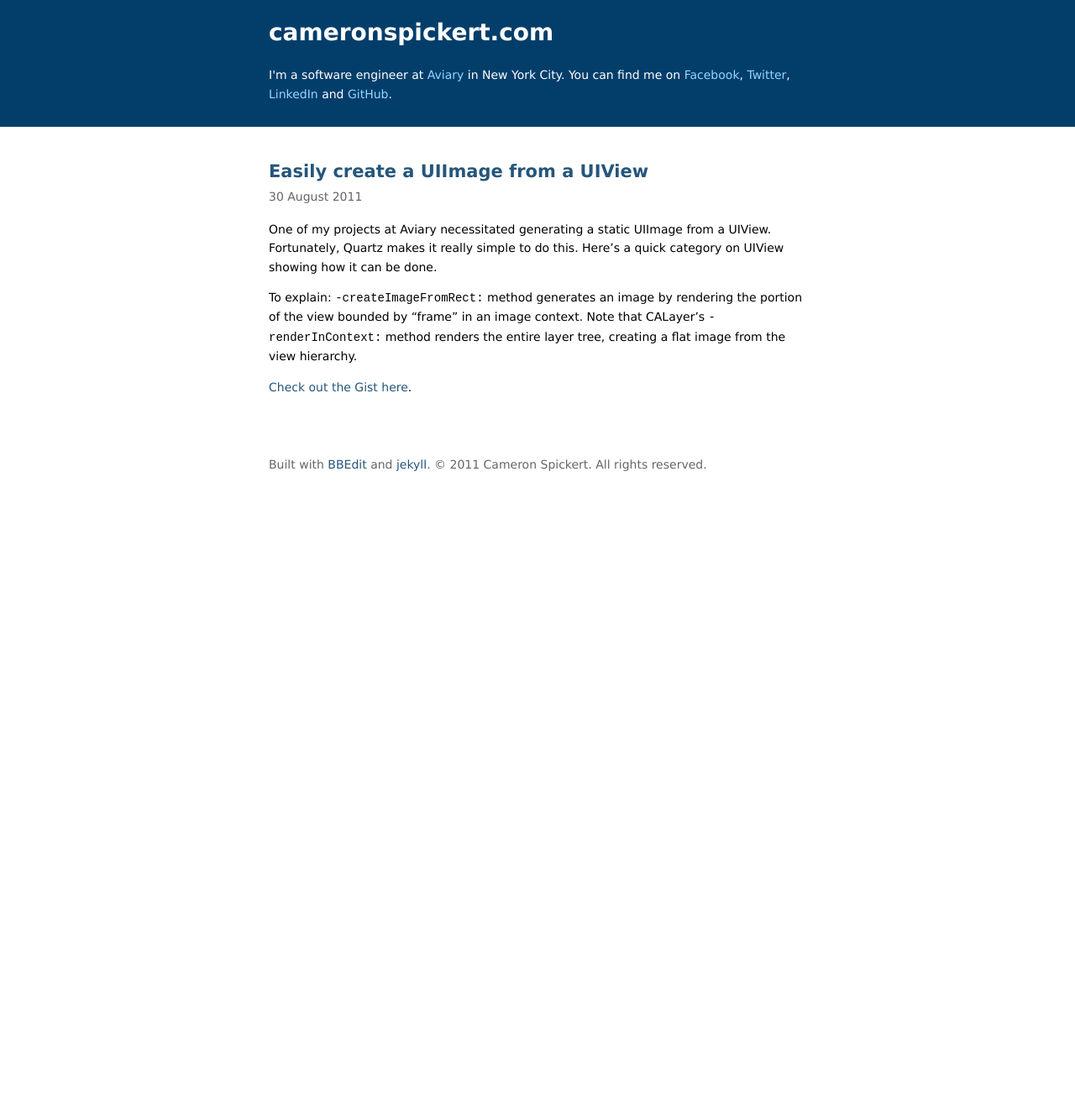
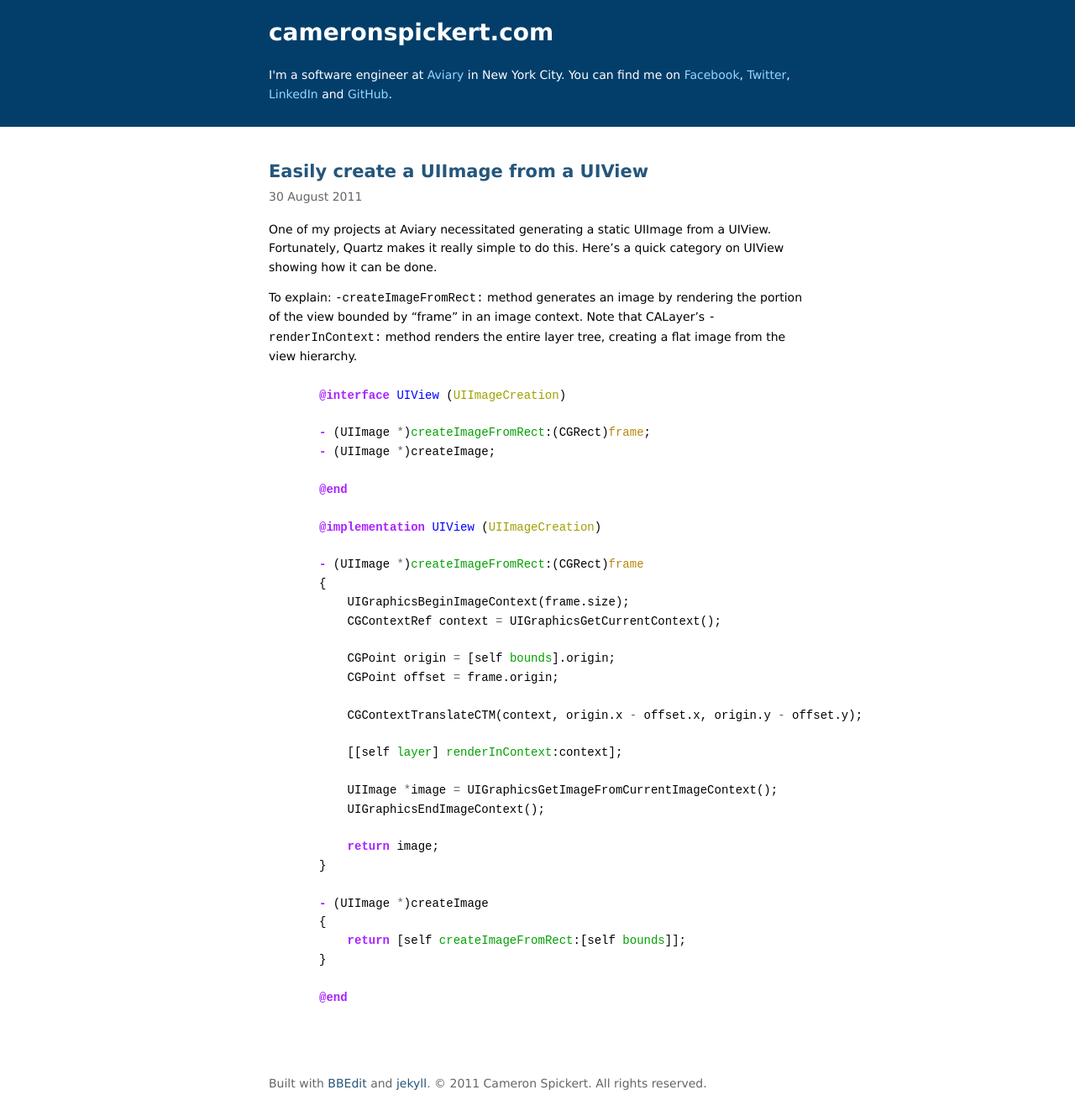
Before and after one commit to cspickert/cspickert.github.io, a Jekyll site: the page built from _posts/2011-08-30-easily-create-a-uiimage-from-a-uiview.markdown, in a window 1280 px wide. Shown: the whole page at 84% size. Built offline with Jekyll 4.4.1, drawn with Linux system fonts in a browser that asks for light colours; before the commit the page ends 900 px from its top, so only the background shows below that.

Commit message:
replaced uiview->uiimage gist with code

```diff
--- a/_posts/2011-08-30-easily-create-a-uiimage-from-a-uiview.markdown
+++ b/_posts/2011-08-30-easily-create-a-uiimage-from-a-uiview.markdown
@@ -7,4 +7,38 @@ One of my projects at Aviary necessitated generating a static UIImage from a UIV
 
 To explain: `-createImageFromRect:` method generates an image by rendering the portion of the view bounded by "frame" in an image context. Note that CALayer's `-renderInContext:`	 method renders the entire layer tree, creating a flat image from the view hierarchy.
 
-[Check out the Gist here](https://gist.github.com/1181935).
+{% highlight objc %}
+@interface UIView (UIImageCreation)
+
+- (UIImage *)createImageFromRect:(CGRect)frame;
+- (UIImage *)createImage;
+
+@end
+
+@implementation UIView (UIImageCreation)
+
+- (UIImage *)createImageFromRect:(CGRect)frame
+{
+    UIGraphicsBeginImageContext(frame.size);
+    CGContextRef context = UIGraphicsGetCurrentContext();
+
+    CGPoint origin = [self bounds].origin;
+    CGPoint offset = frame.origin;
+
+    CGContextTranslateCTM(context, origin.x - offset.x, origin.y - offset.y);
+
+    [[self layer] renderInContext:context];
+
+    UIImage *image = UIGraphicsGetImageFromCurrentImageContext();
+    UIGraphicsEndImageContext();
+
+    return image;
+}
+
+- (UIImage *)createImage
+{
+    return [self createImageFromRect:[self bounds]];
+}
+
+@end
+{% endhighlight %}
```
